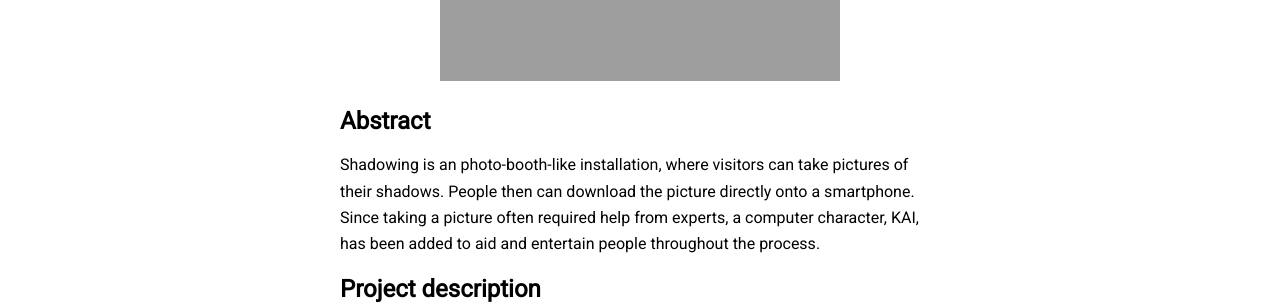
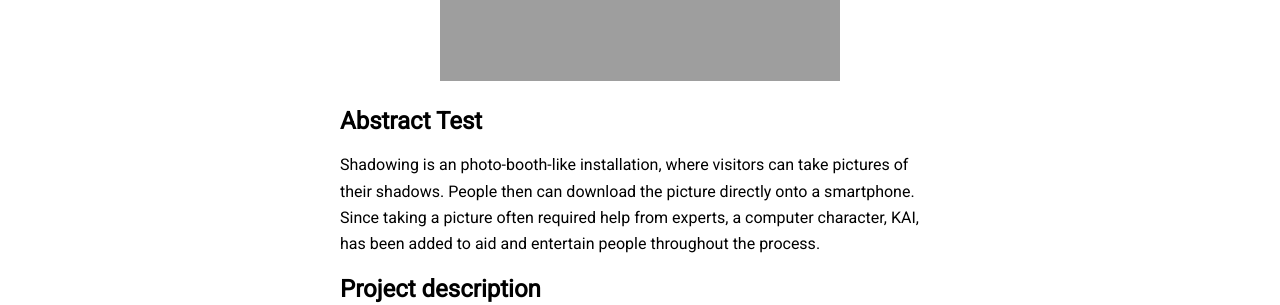
Before and after one commit to ctechfilmuniversity/ctechfilmuniversity.github.io, a Jekyll site: the page built from _posts/projects/2020-03-23-shadowing.md, in a window 1280 px wide and 900 px high. Shown: the part 432-737 px from the top of the window. Built offline with Jekyll 4.4.1, drawn with Linux system fonts in a browser that asks for light colours; nearby versions of some CDN libraries.

Commit message:
Automated content creation push

```diff
--- a/_posts/projects/2020-03-23-shadowing.md
+++ b/_posts/projects/2020-03-23-shadowing.md
@@ -9,7 +9,7 @@ cover-image: /assets/img/projects/2020-03-23-shadowing/schattenkabinett.png
 cover-image-title: schattenkabinett
 ---
 
-## Abstract
+## Abstract Test
 Shadowing is an photo-booth-like installation, where visitors can take pictures of their shadows. People then can download the picture directly onto a smartphone. Since taking a picture often required help from experts, a computer character, KAI, has been added to aid and entertain people throughout the process.
 
 ## Project description
```
